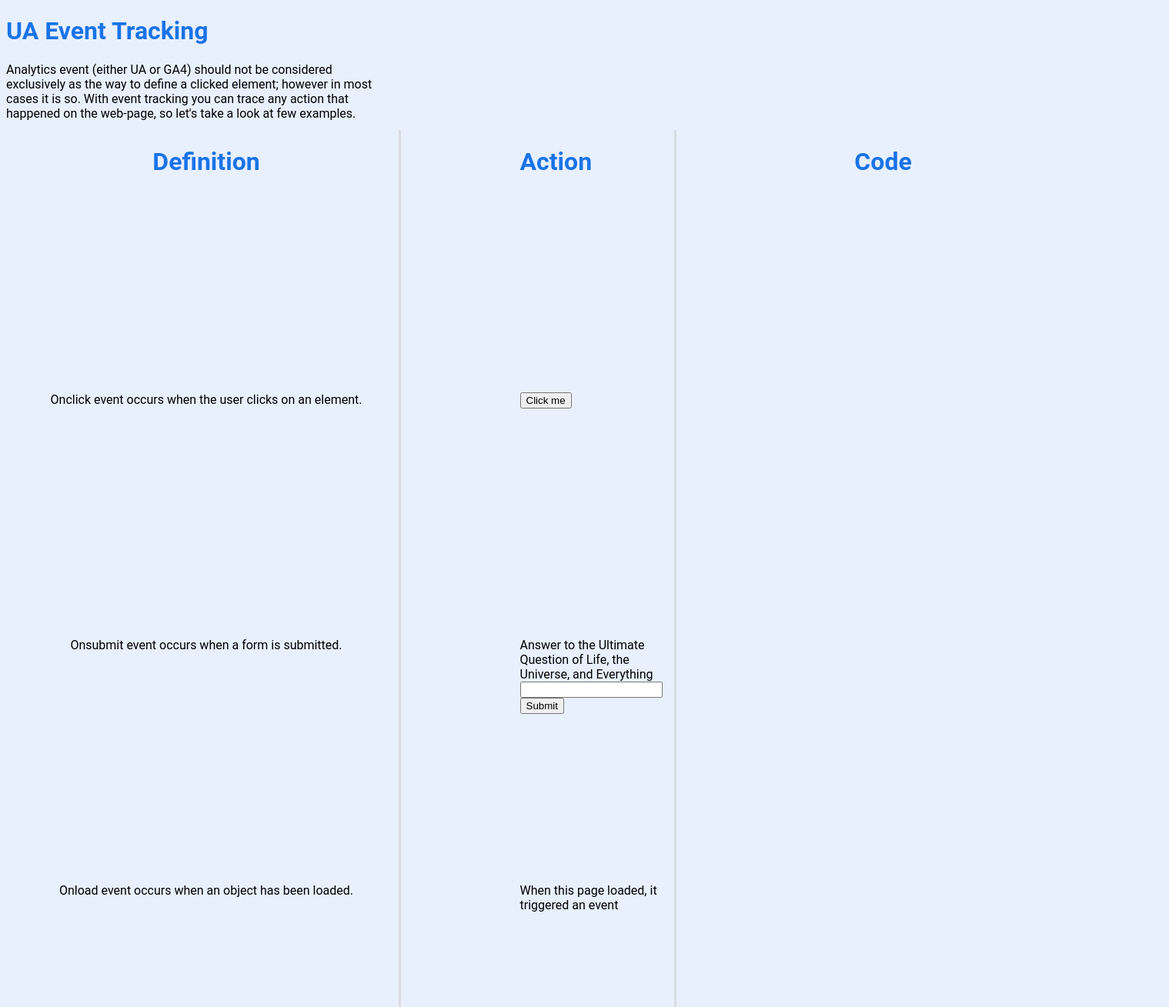
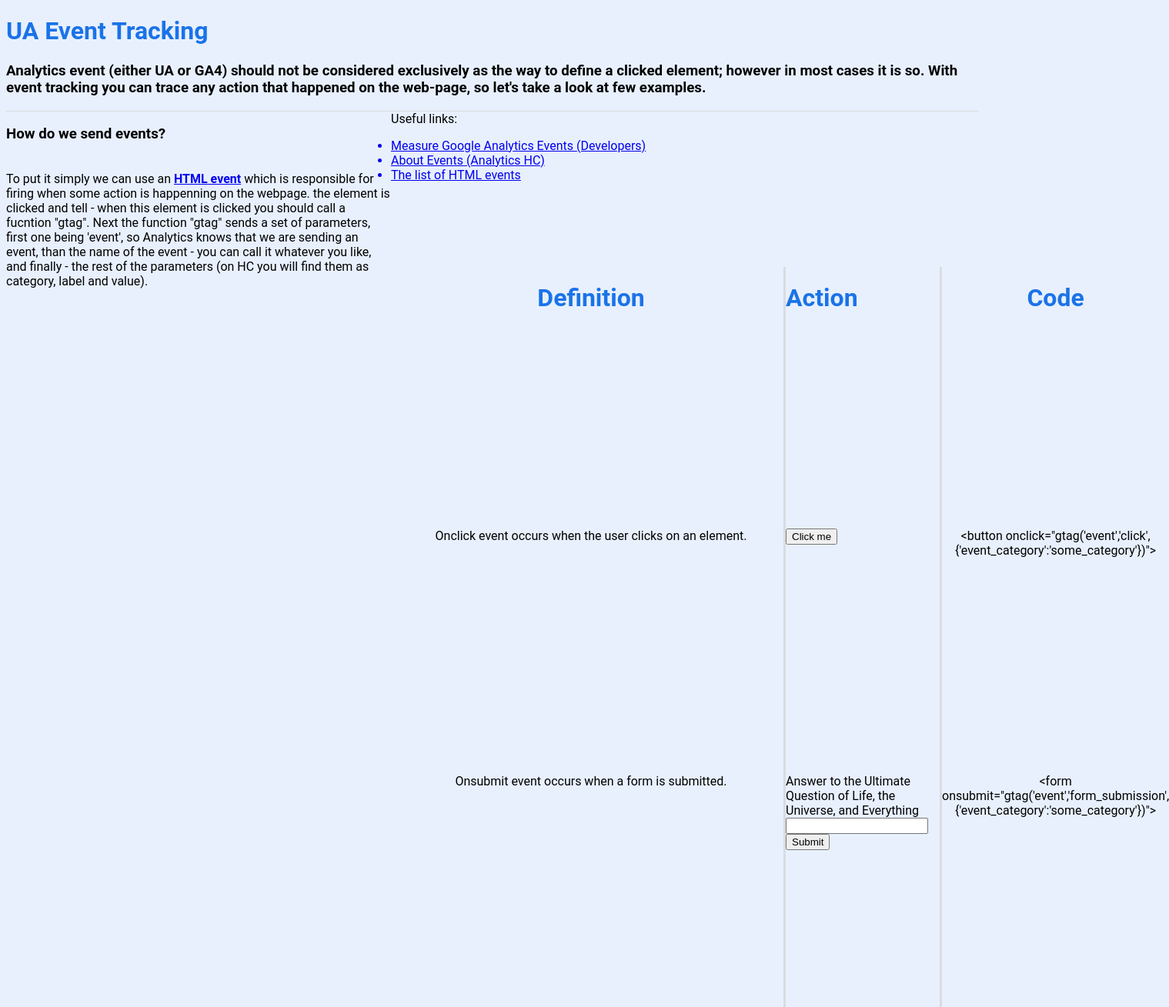
Before and after one commit to no-kaluszka-here/tag_implementation, a plain HTML site: page analytics/ua_et.html in a window 1280 px wide. Shown: the top 1309 px of the page at 77% size, 1519 px wide, since content can reach past the window. Drawn offline with nearby package versions, Linux system fonts and the light colour scheme.

Commit message:
Update ua_et.html

```diff
--- a/analytics/ua_et.html
+++ b/analytics/ua_et.html
@@ -7,15 +7,32 @@
 
 </head>
 
-<body>
+<body onload="gtag('event','page_load',{'event_category':'some_category'})">
 
 <div class="main">
-    <div>
-       <h1>UA Event Tracking</h1>
+  <div class="info">
+    <div style="border-bottom: 1px solid #dadce0;">
+       <h1>UA Event Tracking </h1> <h3>Analytics event (either UA or GA4) should not be considered exclusively as the way to define a clicked element;
+        however in most cases it is so. With event tracking you can trace any action that happened on the web-page, so let's take a look at few examples.</h3>
+  </div>
+    <div class="def">
+        <h3>How do we send events?</h3><br>
+        To put it simply we can use an <b><a href="https://www.w3schools.com/tags/ref_eventattributes.asp">HTML event</a></b> which is responsible for firing
+        when some action is happenning on the webpage.  the element is clicked and tell -
+            when this element is clicked you should call a fucntion "gtag". Next the function "gtag" sends a set of parameters, first one being
+            'event', so Analytics knows that we are sending an event, than the name of the event - you can call it whatever you like, and finally -
+            the rest of the parameters (on HC you will find them as category, label and value).
     </div>
-    <div class="def">Analytics event (either UA or GA4) should not be considered exclusively as the way to define a clicked element;
-        however in most cases it is so. With event tracking you can trace any action that happened on the web-page, so let's take a look at few examples.
+    <div class="links">
+        Useful links:
+        <ul class="ua_event_links">
+            <a href="https://developers.google.com/analytics/devguides/collection/gtagjs/events"><li>Measure Google Analytics Events (Developers)</li></a>
+            <a href="https://support.google.com/analytics/answer/1033068"><li>About Events (Analytics HC)</li></a>
+            <a href="https://www.w3schools.com/tags/ref_eventattributes.asp"><li>The list of HTML events</li></a>
+
+        </ul>
     </div>
+  </div>
 
     <div class="grid-container">
         <div class="grid-item-1">
@@ -32,15 +49,16 @@
 
         <div class="grid-item-2">
             <div class="action"> <h1>Action</h1></div> <br>
-            <div class="action"><button>Click me</button></div> <br>
-            <div class="action_form" onsubmit="answer();"><form>
+        <div class="action" onclick="gtag('event','click',{'event_category':'some_category'})"><button>Click me</button></div> <br>
+            <div class="action_form" onsubmit="answer();">
+            <form class="sub_form" onsubmit="gtag('event','form_submission',{'event_category':'some_category'})">
                 <label for="name">Answer to the Ultimate Question of Life, the Universe, and Everything</label> <br>
-                <input type="text" name="name"> <br>
+                <input type="text" id="answer"> <br>
                 <input type="submit" value="Submit">
             </form></div> <br>
             <div class="action">When this page loaded, it triggered an event</div> <br>
             <div class="action">
-               <audio controls>
+               <audio controls style="margin:0 auto;">
                 <source src="./Keep-Getting-Up_AdobeStock_357346059_preview.mpeg" type="audio/mpeg">
                 </audio>
             </div> <br>
@@ -48,9 +66,11 @@
 
         <div class="grid-item-3">
         <div class="code"><h1>Code</h1></div> <br>
-        <div class="code"></div> <br>
-        <div class="code"></div> <br>
-        <div class="code"></div> <br>
+        <div class="code">&lt;button onclick="gtag('event','click',{'event_category':'some_category'})"&gt;
+            <br>
+        </div> <br>
+        <div class="code">&lt;form onsubmit="gtag('event','form_submission',{'event_category':'some_category'})"&gt;</div> <br>
+        <div class="code">&lt;body onload="gtag('event','page_load',{'event_category':'some_category'})"&gt;</div> <br>
         <div class="code"></div> <br>
     </div>
 </div>
```
